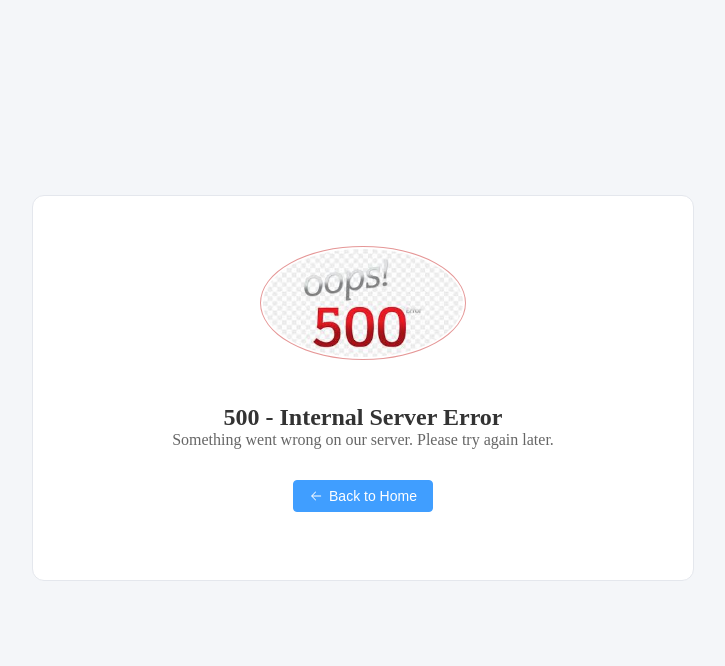
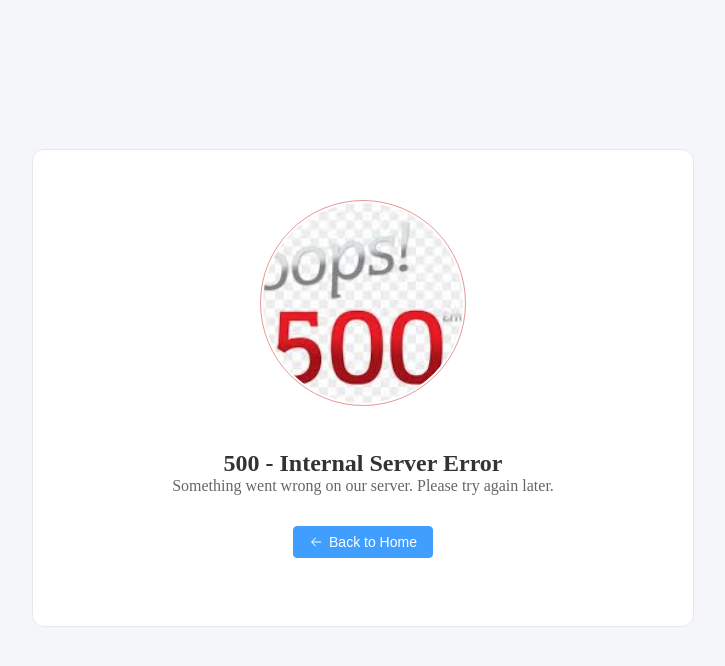
Before and after one commit to shamim009277/admin-dashboard-vue3-elementplus, a Vue app: page /errors-500 in a window 1280 px wide. Shown: the top 666 px of the page, without its empty margins (277-1002 px from the left). Built offline with nearby package versions, Linux system fonts and the light colour scheme.

Commit message:
error page update

```diff
--- a/src/views/Dashboard.vue
+++ b/src/views/Dashboard.vue
@@ -53,6 +53,21 @@
                         </div>
 
                         <el-button type="danger" :icon="UserFilled" circle size="large" />
+                    </div>
+                </el-card><br>
+            </el-col>
+
+            <!-- Added extra card in the same row (same style) -->
+            <el-col :xs="24" :sm="12" :md="8" :lg="8" :xl="6">
+                <el-card class="dashboard-card1" shadow="hover" style="border-right: 4px solid #9c27b0;">
+                    <div class="card-header">
+                        <div class="card-info">
+                            <h3>Active Sessions</h3>
+                            <h1 style="color: #9c27b0 !important;">342</h1>
+                            <p> <span>+1.2% {{ $t('dashboard.from_last_week') }}</span></p>
+                        </div>
+
+                        <el-button type="primary" :icon="UserFilled" circle size="large" />
                     </div>
                 </el-card><br>
             </el-col>
--- a/src/views/errors/Error_404.vue
+++ b/src/views/errors/Error_404.vue
@@ -44,12 +44,13 @@
   }
 
   .circle-image {
-    width: 300px;
-    height: 300px;
+    width: 220px;
+    height: 220px;
     margin-bottom: 20px;
     border: 1px solid #e59797;
     border-radius: 50%;
     padding: 2px;
+    object-fit: cover;
   }
 
   .error-card {
@@ -66,7 +67,9 @@
 
   .error-logo img {
     width: 200px;
-    height: auto;
+    height: 200px;
+    object-fit: cover;
+    border-radius: 50%;
   }
 
   .card-content {
--- a/src/views/errors/Error_500.vue
+++ b/src/views/errors/Error_500.vue
@@ -44,12 +44,13 @@ import { Back } from '@element-plus/icons-vue'
 }
 
 .circle-image {
-  width: 300px;
-  height: 300px;
+  width: 220px;
+  height: 220px;
   margin-bottom: 20px;
   border: 1px solid #e59797;
   border-radius: 50%;
   padding: 2px;
+  object-fit: cover;
 }
 
 .error-card {
@@ -66,7 +67,9 @@ import { Back } from '@element-plus/icons-vue'
 
 .error-logo img {
   width: 200px;
-  height: auto;
+  height: 200px;
+  object-fit: cover;
+  border-radius: 50%;
 }
 
 .card-content {
--- a/src/views/errors/Error_503.vue
+++ b/src/views/errors/Error_503.vue
@@ -58,6 +58,16 @@ import { Back } from '@element-plus/icons-vue'
 .error-logo img {
     width: 200px;
     height: auto;
+    animation: spin 2.5s linear infinite;
+}
+
+@keyframes spin {
+    from {
+        transform: rotate(0deg);
+    }
+    to {
+        transform: rotate(360deg);
+    }
 }
 
 .card-content {
```
